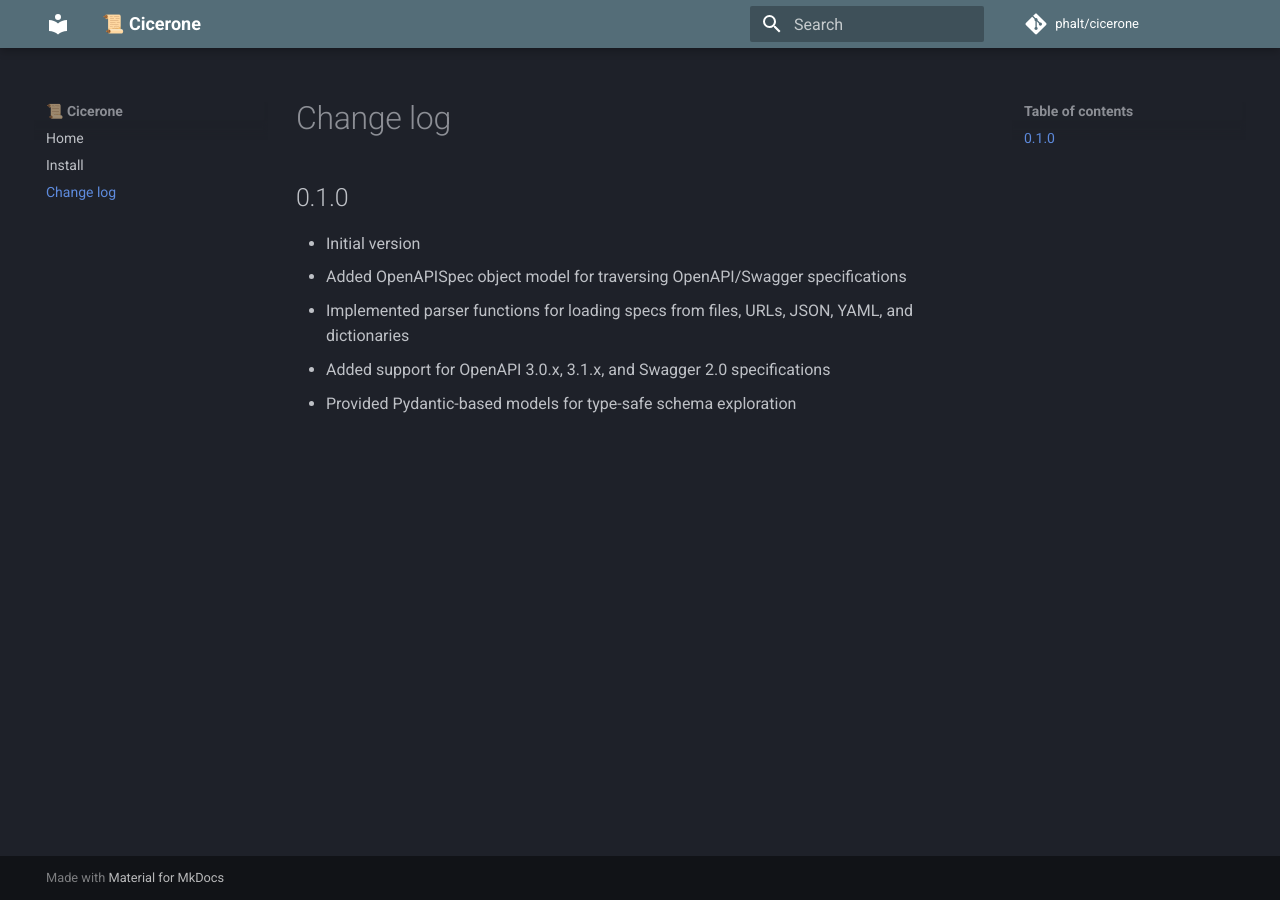
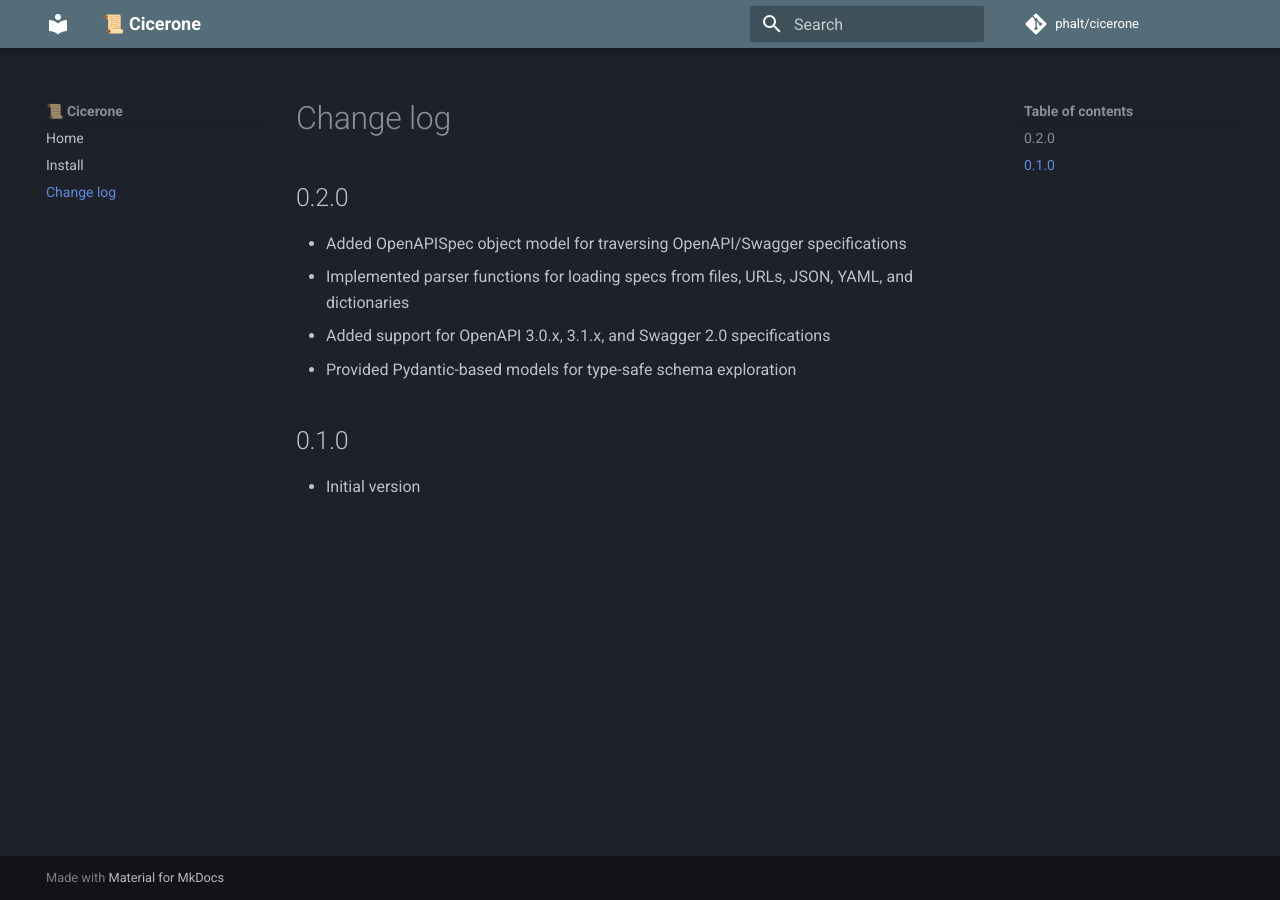
Before and after one commit to phalt/cicerone, an MkDocs documentation site: the page built from docs/CHANGELOG.md, in a window 1280 px wide. Built offline with MkDocs 1.6.1 and Material for MkDocs 9.7.7, drawn with Linux system fonts in a browser that asks for light colours; comment, search, counter and statistics services are not loaded.

Commit message:
correct changeog

```diff
--- a/docs/CHANGELOG.md
+++ b/docs/CHANGELOG.md
@@ -1,9 +1,12 @@
 # Change log
+
+## 0.2.0
+
+- Added OpenAPISpec object model for traversing OpenAPI/Swagger specifications
+- Implemented parser functions for loading specs from files, URLs, JSON, YAML, and dictionaries
+- Added support for OpenAPI 3.0.x, 3.1.x, and Swagger 2.0 specifications
+- Provided Pydantic-based models for type-safe schema exploration
 
 ## 0.1.0
 
 - Initial version
-- Added OpenAPISpec object model for traversing OpenAPI/Swagger specifications
-- Implemented parser functions for loading specs from files, URLs, JSON, YAML, and dictionaries
-- Added support for OpenAPI 3.0.x, 3.1.x, and Swagger 2.0 specifications
-- Provided Pydantic-based models for type-safe schema exploration
```
Also changed, not shown: CHANGELOG.md (+7 -4 lines).
